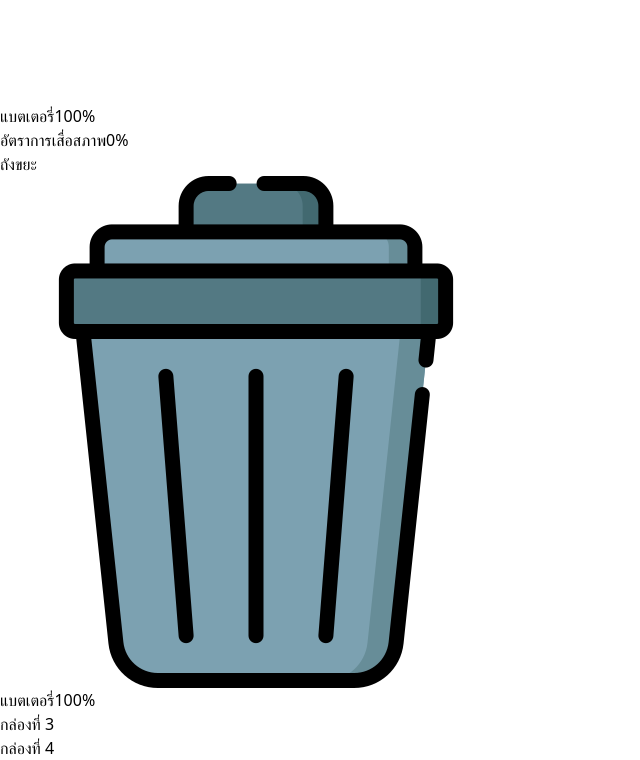
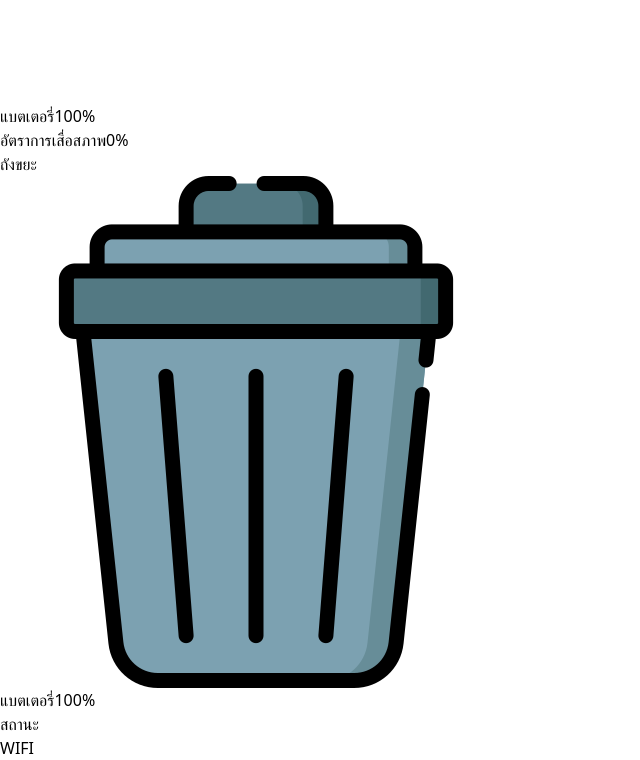
Before and after one commit to zixcoss/bin-wep, a React (Vite) app in the folder BinProject/: page /Dashboard in a window 1280 px wide. Shown: the part 2388-3148 px from the top of the page, without its empty margins (0-640 px from the left). Built offline with nearby package versions, Linux system fonts and the light colour scheme.

Commit message:
finaldashboard

```diff
--- a/BinProject/src/Component/Dashboard.jsx
+++ b/BinProject/src/Component/Dashboard.jsx
@@ -38,12 +38,12 @@ function Dashboard() {
                 </div>
               </div>
               {/* กล่องที่ 3 */}
-              <div className="col-span-1 row-span-1 bg-green-300 border-2 border-green-600 flex items-center justify-center text-2xl font-bold">
-                กล่องที่ 3
+              <div className="col-span-1 row-span-1 bg-green-300 border-2 border-green-600 flex flex-col justify-start items-start text-2xl font-bold p-4">
+                <h1 className='text-4xl'>สถานะ</h1>
               </div>
               {/* กล่องที่ 4 */}
-              <div className="col-span-1 row-span-1 bg-yellow-300 border-2 border-yellow-600 flex items-center justify-center text-2xl font-bold">
-                กล่องที่ 4
+              <div className="col-span-1 row-span-1 bg-yellow-300 border-2 border-yellow-600 flex flex-col justify-start items-start text-2xl font-bold p-4">
+                <h1 className='text-4xl'>WIFI</h1>
               </div>
             </div>
         </div>
```
